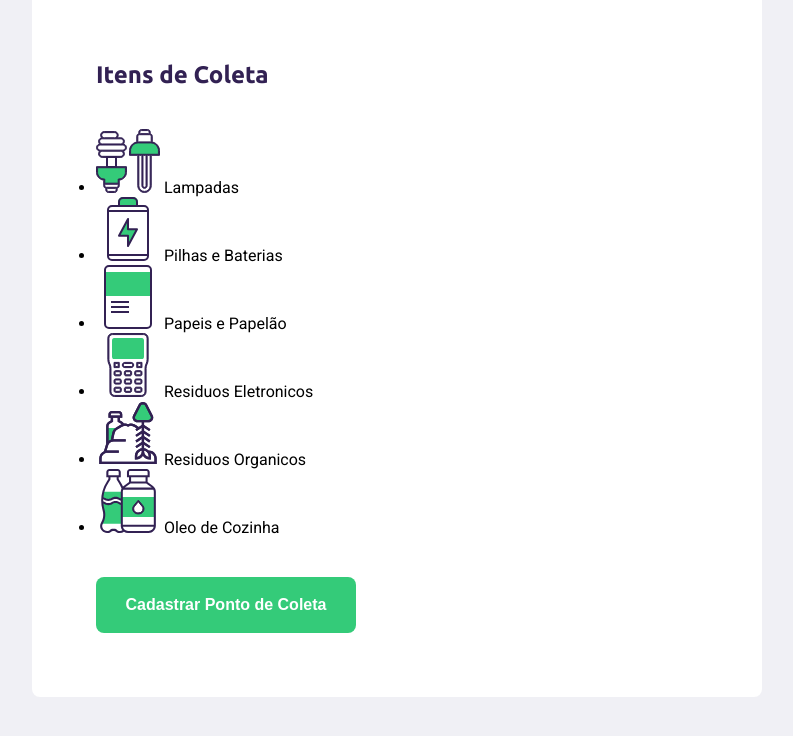
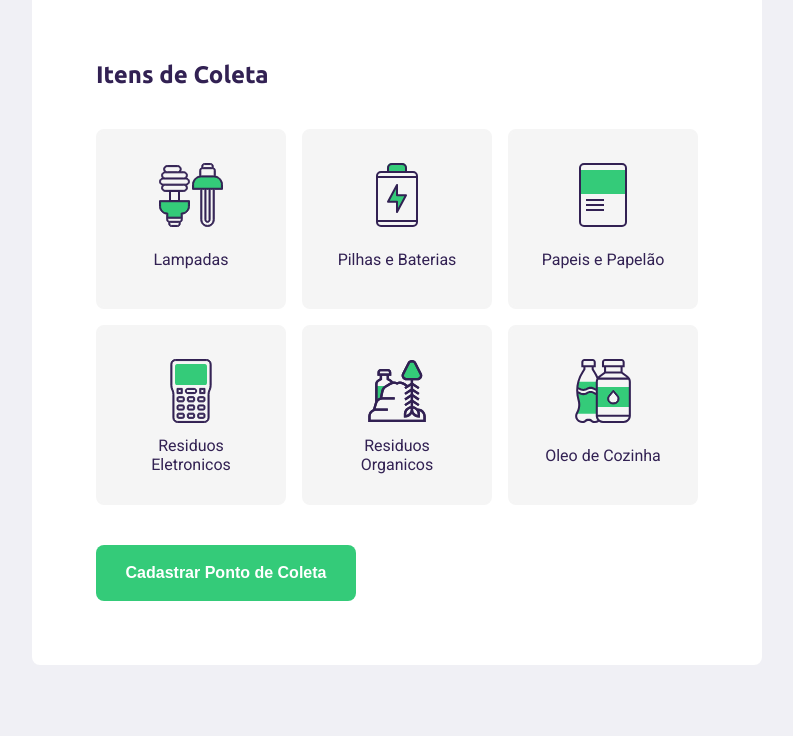
Before and after one commit to andsGomes/next-level-week, a plain HTML site: page create-point.html in a window 1280 px wide. Shown: the part 706-1442 px from the top of the page, without its empty margins (243-1036 px from the left). Drawn offline with Linux system fonts and the light colour scheme; no server answers.

Commit message:
finalização de pagina

```diff
--- a/create-point.html
+++ b/create-point.html
@@ -57,7 +57,7 @@
           </legend>
           <div class="items-grid">
             <ul>
-              <li data-id="1">
+              <li data-id="1" >
                 <img src="./assets/lampadas.svg" alt="lampadas" />
                 <span>Lampadas</span>
               </li>
@@ -70,7 +70,10 @@
                 <span>Papeis e Papelão</span>
               </li>
               <li data-id="4">
-                <img src="./assets/eletronicos.svg" alt="Residuos Eletronicos" />
+                <img
+                  src="./assets/eletronicos.svg"
+                  alt="Residuos Eletronicos"
+                />
                 <span>Residuos Eletronicos</span>
               </li>
               <li data-id="5">
@@ -83,6 +86,8 @@
               </li>
             </ul>
           </div>
+
+          <input type="hidden" name="items" />
         </fieldset>
         <button type="submit">Cadastrar Ponto de Coleta</button>
       </form>
--- a/css/create-point.css
+++ b/css/create-point.css
@@ -113,3 +113,49 @@ form button {
 form button:hover {
   background-color: #2fb86e;
 }
+
+.items-grid ul {
+  display: grid;
+  grid-template-columns: 1fr 1fr 1fr;
+  gap: 16px;
+}
+
+.items-grid li {
+  background-color: #f5f5f5;
+  list-style: none;
+
+  border: 2px solid #f5f5f5;
+  border-radius: 8px;
+  height: 180px;
+
+  padding: 32px 24px 16px;
+
+  /* alinhando os texto. */
+  display: flex;
+  flex-direction: column;
+  align-items: center;
+  justify-content: space-between;
+
+  text-align: center;
+
+  cursor: pointer;
+}
+
+.items-grid li span{
+  flex: 1;
+  display: flex;
+  align-items: center;
+
+  color:var(--title-color);
+}
+
+
+.items-grid li.selected{
+  background: #e1faec;
+  border: 2px solid #34cb79;
+}
+
+.items-grid li img,
+.items-grid li span {
+  pointer-events: none;
+}
--- a/js/create-point.js
+++ b/js/create-point.js
@@ -1,5 +1,3 @@
-
-
 function populateUf() {
   const ufSelect = document.querySelector("select[name=uf]");
 
@@ -16,28 +14,54 @@ populateUf();
 
 function getCities(e) {
   const citySelect = document.querySelector("select[name=city]");
-  const stateInput  =  document.querySelector("input[name=state]");
-  const ufValue  =  e.target.value;
+  const stateInput = document.querySelector("input[name=state]");
+  const ufValue = e.target.value;
 
   const indexOfSelectdState = e.target.selectedIndex;
   stateInput.value = e.target.options[indexOfSelectdState].text;
 
   const url = `https://servicodados.ibge.gov.br/api/v1/localidades/estados/${ufValue}/municipios`;
 
-  citySelect.innerHTML = "<option value>Selecione a Cidade</options>"
-  citySelect.disabled = true
+  citySelect.innerHTML = "<option value>Selecione a Cidade</options>";
+  citySelect.disabled = true;
 
   fetch(url)
-    .then(res => res.json() )
-    .then(cities => {
-        for (city of cities){
-            citySelect.innerHTML += `<option value ="${city.nome}">${city.nome}</option>`;
-        }
+    .then((res) => res.json())
+    .then((cities) => {
+      for (city of cities) {
+        citySelect.innerHTML += `<option value ="${city.nome}">${city.nome}</option>`;
+      }
 
-        citySelect.disabled = false
-    })
+      citySelect.disabled = false;
+    });
 }
 
-document
-   .querySelector("select[name=uf]")
-   .addEventListener("change",getCities);
+document.querySelector("select[name=uf]").addEventListener("change", getCities);
+
+// intens de coletas
+
+const itemsToCollect = document.querySelectorAll(".items-grid li");
+
+for (const item of itemsToCollect) {
+  item.addEventListener("click", handleSelectedItem);
+}
+
+let selectedItems = [];
+
+function handleSelectedItem(event) {
+  const itemli = event.target;
+  //Adicionar ou remover uma classe
+  itemli.classList.toggle("selected");
+
+  const itemId = event.target.dataset.id;
+  console.log(event.target.dataset.id);
+
+  // Verificar se existem itens selecionados,
+  // se sim pegar os itens
+
+  const alreadySelected = selectedItems.findIndex()
+
+  // se ja estiver selecinados, tirar da selacao
+
+  // se nao estiver selecionado, adionar a selecao, e atualizar o input
+}
```
